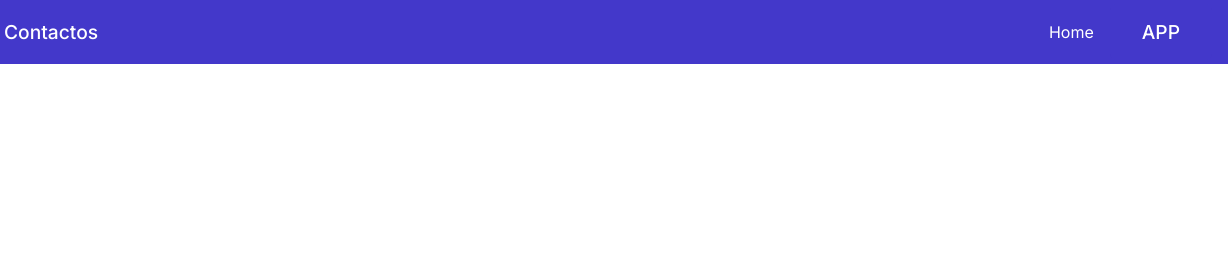
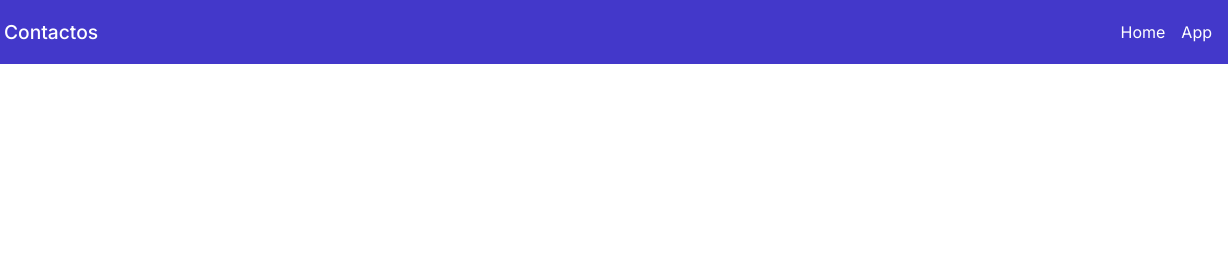
Before and after one commit to moisejos10/proyecto-lista-contacto, a plain HTML site: page index.html in a window 1280 px wide. Shown: the top 280 px of the page, 52-1280 px from the left. Drawn offline with Linux system fonts and the light colour scheme.

Commit message:
Update App link in navigation

```diff
--- a/index.html
+++ b/index.html
@@ -23,8 +23,8 @@
             <path stroke-linecap="round" stroke-linejoin="round" d="M3.75 6.75h16.5M3.75 12h16.5m-16.5 5.25h16.5" />
           </svg>
         </button>
-       <a class="nav-link" href="index.html">Home</a>
-        <a id="desc-link" href="app/">APP</a>
+      <a class="nav-link" href="index.html">Home</a>
+      <a class="nav-link" href="app/index.html">App</a>
       </div>
     </div>
   </nav>
```
